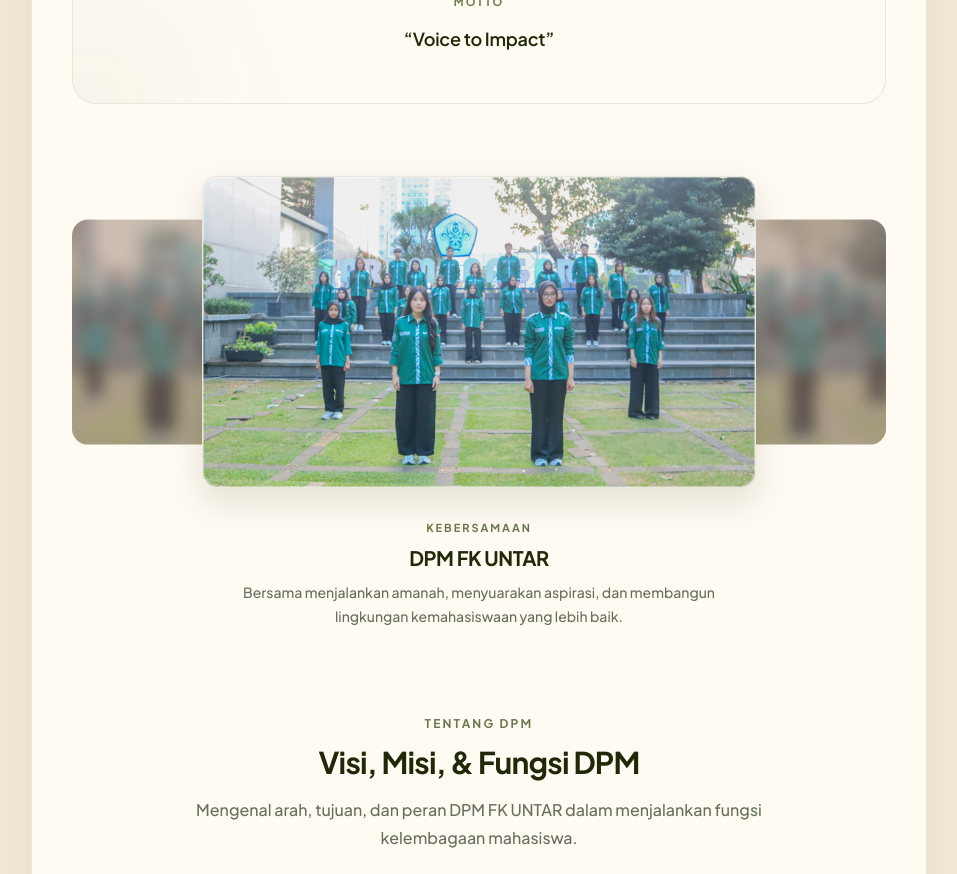
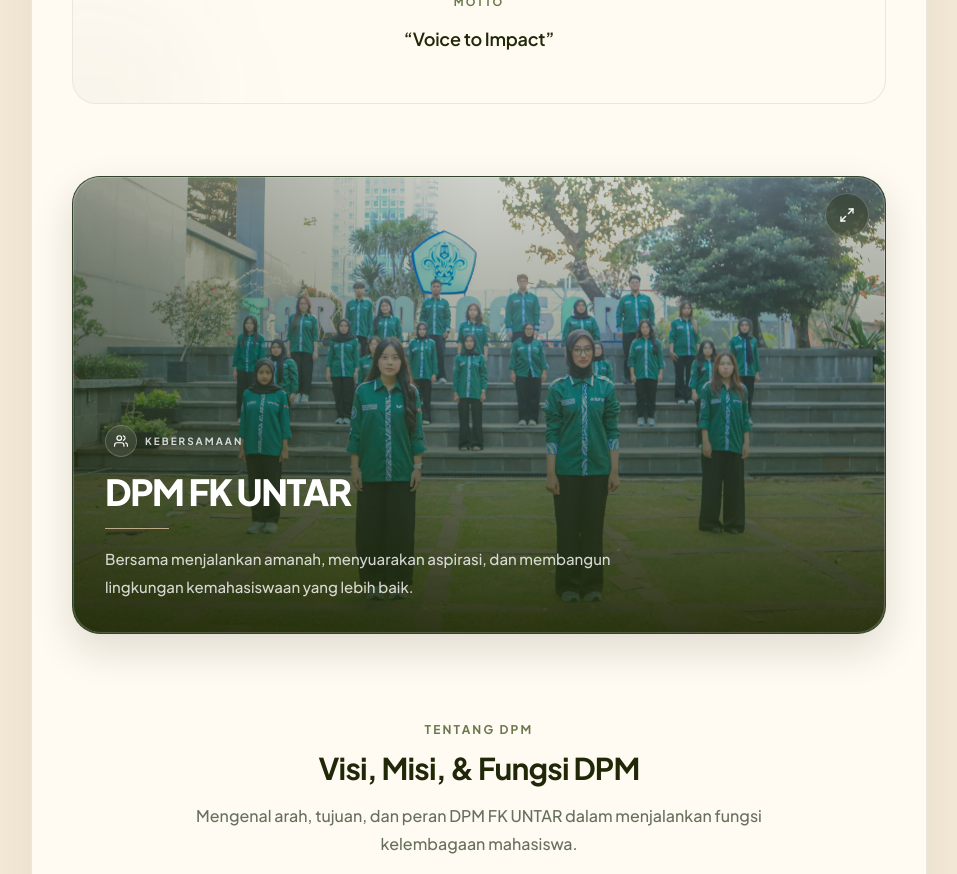
Before and after one commit to HerlyRyan/link-in-bio-formal, a React (Vite) app: page / in a window 1280 px wide. Shown: the part 480-1354 px from the top of the page, without its empty margins (161-1118 px from the left). Built offline with nearby package versions, Linux system fonts and the light colour scheme.

Commit message:
modified: change the layout

```diff
--- a/src/components/profile/OrganizationPhotoSection.jsx
+++ b/src/components/profile/OrganizationPhotoSection.jsx
@@ -2,11 +2,17 @@
 
 import { useState } from "react";
 
-import { FiMaximize2 } from "react-icons/fi";
+import {
+  FiMaximize2,
+  FiUsers,
+} from "react-icons/fi";
 
 import { PhotoLightbox } from "./PhotoLightbox";
 
-export const OrganizationPhotoSection = ({ src, alt }) => {
+export const OrganizationPhotoSection = ({
+  src,
+  alt,
+}) => {
   const [isOpen, setIsOpen] = useState(false);
 
   return (
@@ -14,9 +20,7 @@
       <section
         aria-labelledby="organization-photo-title"
         className="
-          relative
           w-full
-          overflow-hidden
 
           py-6
 
@@ -24,135 +28,11 @@
           lg:py-10
         "
       >
-        {/* Photo composition */}
         <div
           className="
-            relative
-
-            flex
-            items-center
-            justify-center
+            w-full
           "
         >
-          {/* Left blurred image */}
-          <div
-            aria-hidden="true"
-            className="
-              absolute
-              left-0
-              top-1/2
-
-              h-[72%]
-              w-[32%]
-
-              -translate-y-1/2
-
-              overflow-hidden
-
-              rounded-2xl
-
-              sm:w-[34%]
-            "
-          >
-            <img
-              src={src}
-              alt=""
-              draggable={false}
-              className="
-                h-full
-                w-full
-
-                scale-110
-
-                select-none
-
-                object-cover
-                object-center
-
-                blur-[7px]
-                saturate-[0.7]
-              "
-            />
-
-            <div
-              className="
-                absolute
-                inset-0
-
-                bg-brand-accent/35
-              "
-            />
-
-            <div
-              className="
-                absolute
-                inset-0
-
-                bg-brand-dark/10
-              "
-            />
-          </div>
-
-          {/* Right blurred image */}
-          <div
-            aria-hidden="true"
-            className="
-              absolute
-              right-0
-              top-1/2
-
-              h-[72%]
-              w-[32%]
-
-              -translate-y-1/2
-
-              overflow-hidden
-
-              rounded-2xl
-
-              sm:w-[34%]
-            "
-          >
-            <img
-              src={src}
-              alt=""
-              draggable={false}
-              className="
-                h-full
-                w-full
-
-                scale-110
-
-                select-none
-
-                object-cover
-                object-center
-
-                blur-[7px]
-                saturate-[0.7]
-              "
-            />
-
-            <div
-              className="
-                absolute
-                inset-0
-
-                bg-brand-accent/35
-              "
-            />
-
-            <div
-              className="
-                absolute
-                inset-0
-
-                bg-brand-dark/10
-              "
-            />
-          </div>
-
-          {/* Main image */}
           <button
             type="button"
             onClick={() => setIsOpen(true)}
@@ -160,21 +40,22 @@
             className="
               group
               relative
-              z-10
 
-              w-[76%]
-              max-w-3xl
+              block
+              w-full
 
               overflow-hidden
 
-              rounded-2xl
+              rounded-[1.5rem]
 
               border
               border-brand-dark/10
 
-              bg-brand-card
+              bg-brand-dark
 
-              shadow-[0_14px_35px_rgba(32,40,8,0.12)]
+              text-left
+
+              shadow-[0_16px_40px_rgba(32,40,8,0.14)]
 
               focus-visible:outline-none
               focus-visible:ring-2
@@ -182,10 +63,10 @@
               focus-visible:ring-offset-2
               focus-visible:ring-offset-brand-bg
 
-              sm:w-[72%]
-              lg:w-[68%]
+              sm:rounded-[1.75rem]
             "
           >
+            {/* Background photo */}
             <img
               src={src}
               alt={alt}
@@ -194,19 +75,28 @@
               className="
                 block
 
-                aspect-[16/9]
+                aspect-[4/5]
 
-                h-auto
+                h-full
                 w-full
 
                 select-none
 
                 object-cover
                 object-center
+
+                transition-transform
+                duration-700
+                ease-out
+
+                group-hover:scale-[1.02]
+
+                sm:aspect-[16/10]
+                lg:aspect-[16/9]
               "
             />
 
-            {/* Inner highlight */}
+            {/* Global darkening */}
             <span
               aria-hidden="true"
               className="
@@ -215,115 +105,249 @@
                 absolute
                 inset-0
 
-                rounded-2xl
+                bg-brand-text/15
+              "
+            />
+
+            {/* Bottom readability gradient */}
+            <span
+              aria-hidden="true"
+              className="
+                pointer-events-none
+
+                absolute
+                inset-0
+
+                bg-linear-to-t
+
+                from-brand-text/90
+                via-brand-text/35
+                to-transparent
+              "
+            />
+
+            {/* Left-side readability layer */}
+            <span
+              aria-hidden="true"
+              className="
+                pointer-events-none
+
+                absolute
+                inset-0
+
+                bg-linear-to-r
+
+                from-brand-text/35
+                via-transparent
+                to-transparent
+              "
+            />
+
+            {/* Inner outline */}
+            <span
+              aria-hidden="true"
+              className="
+                pointer-events-none
+
+                absolute
+                inset-0
+
+                rounded-[1.5rem]
 
                 ring-1
                 ring-inset
-                ring-white/35
+                ring-white/20
+
+                sm:rounded-[1.75rem]
               "
             />
 
-            {/* Lightbox indicator */}
+            {/* Content */}
+            <div
+              className="
+                absolute
+                inset-x-0
+                bottom-0
+
+                z-10
+
+                p-5
+
+                sm:p-7
+                lg:p-8
+              "
+            >
+              <div
+                className="
+                  max-w-xl
+                "
+              >
+                {/* Eyebrow */}
+                <div
+                  className="
+                    flex
+                    items-center
+                    gap-2
+                  "
+                >
                   <span
                     aria-hidden="true"
                     className="
-                absolute
-                bottom-3
-                right-3
-
                       flex
-                h-9
-                w-9
+                      h-7
+                      w-7
+                      shrink-0
                       items-center
                       justify-center
 
                       rounded-full
 
-                bg-brand-text/65
+                      border
+                      border-white/20
+
+                      bg-white/10
 
                       text-white
 
-                opacity-0
-
                       backdrop-blur-sm
 
-                transition-opacity
-                duration-200
-
-                group-hover:opacity-100
-                group-focus-visible:opacity-100
+                      sm:h-8
+                      sm:w-8
                     "
                   >
-              <FiMaximize2 size={16} />
+                    <FiUsers
+                      size={14}
+                    />
                   </span>
-          </button>
-        </div>
 
-        {/* Photo caption */}
-        <div
-          className="
-            mx-auto
-            mt-7
-            max-w-xl
-
-            px-5
-
-            text-center
-
-            sm:mt-8
-          "
-        >
                   <p
                     className="
-              text-[10px]
+                      text-[9px]
                       font-bold
                       uppercase
-              tracking-[0.18em]
+                      tracking-[0.2em]
 
-              text-brand-primary
+                      text-white/80
 
-              sm:text-[11px]
+                      sm:text-[10px]
                     "
                   >
                     Kebersamaan
                   </p>
+                </div>
 
+                {/* Heading */}
                 <h2
                   id="organization-photo-title"
                   className="
-              mt-2
+                    mt-3
 
-              text-lg
-              font-bold
-              tracking-[-0.02em]
+                    max-w-md
 
-              text-brand-text
+                    text-2xl
+                    font-extrabold
+                    leading-[1.08]
+                    tracking-[-0.04em]
 
-              sm:text-xl
+                    text-white
+
+                    sm:mt-4
+                    sm:text-3xl
+
+                    lg:text-4xl
                   "
                 >
                   DPM FK UNTAR
                 </h2>
 
+                {/* Accent line */}
+                <div
+                  aria-hidden="true"
+                  className="
+                    mt-3
+
+                    h-px
+                    w-12
+
+                    bg-brand-secondary/80
+
+                    sm:mt-4
+                    sm:w-16
+                  "
+                />
+
+                {/* Description */}
                 <p
                   className="
-              mx-auto
-              mt-2
+                    mt-3
 
                     max-w-lg
 
                     text-xs
                     font-medium
-              leading-6
+                    leading-5
 
-              text-brand-muted
+                    text-white/80
 
+                    sm:mt-4
                     sm:text-sm
+                    sm:leading-6
+
+                    lg:text-[15px]
+                    lg:leading-7
                   "
                 >
-            Bersama menjalankan amanah, menyuarakan aspirasi, dan membangun
-            lingkungan kemahasiswaan yang lebih baik.
+                  Bersama menjalankan amanah,
+                  menyuarakan aspirasi, dan
+                  membangun lingkungan
+                  kemahasiswaan yang lebih baik.
                 </p>
+              </div>
+            </div>
+
+            {/* Expand action */}
+            <span
+              aria-hidden="true"
+              className="
+                absolute
+                right-3
+                top-3
+
+                z-20
+
+                flex
+                h-10
+                w-10
+                items-center
+                justify-center
+
+                rounded-full
+
+                border
+                border-white/20
+
+                bg-brand-text/35
+
+                text-white
+
+                backdrop-blur-md
+
+                transition
+                duration-200
+
+                group-hover:bg-brand-text/60
+
+                sm:right-4
+                sm:top-4
+                sm:h-11
+                sm:w-11
+              "
+            >
+              <FiMaximize2
+                size={16}
+              />
+            </span>
+          </button>
         </div>
       </section>
 
```
Lines whose indentation alone changed are shown as unchanged.
